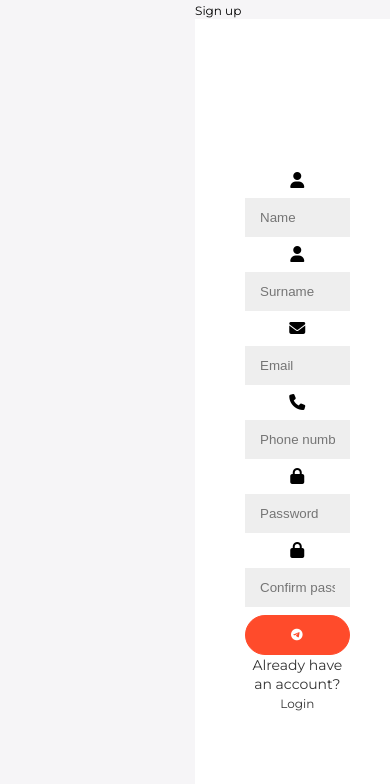
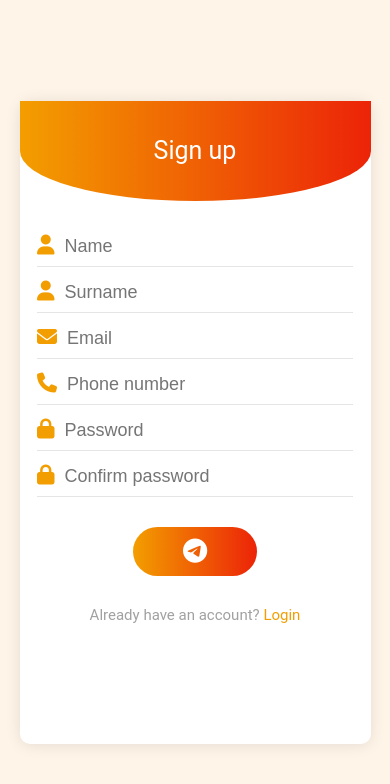
Before and after one commit to SeraajDV/Evently, a plain HTML site: page index.html in a window 390 px wide. Drawn offline with Linux system fonts and the light colour scheme.

Commit message:
changing the style

```diff
--- a/css/style.css
+++ b/css/style.css
@@ -1,227 +1,162 @@
+* {
+    margin: 0;
+    padding: 0;
+    box-sizing: border-box;
+}
 
-@import url('https://fonts.googleapis.com/css?family=Montserrat:400,800');
-
-* {
-	box-sizing: border-box;
+html {
+    font-size: 10px;
+    font-family: 'Roboto', sans-serif;
 }
 
 body {
-	background: #f6f5f7;
-	display: flex;
-	justify-content: center;
-	align-items: center;
-	flex-direction: column;
-	font-family: 'Montserrat', sans-serif;
-	height: 100vh;
-	margin: -20px 0 50px;
+    background-color: rgba(247, 149, 37, 0.1);
 }
 
-h1 {
-	font-weight: bold;
-	margin: 0;
+#wrapper {
+    width: 90%;
+    height: 100vh;
+    margin: 0 auto;
+    display: flex;
+    justify-content: center;
+    align-items: center;
 }
 
-h2 {
-	text-align: center;
+.form-container {
+    width: 100%;
+    max-width: 40rem;
+    background-color: #fff;
+    position: relative;
+    padding: 10rem 0;
+    box-shadow: 0 1px 1.5rem rgba(0, 0, 0, 0.1);
+    border-radius: 1rem;
+    z-index: 1;
 }
 
-p {
-	font-size: 14px;
-	font-weight: 100;
-	line-height: 20px;
-	letter-spacing: 0.5px;
-	margin: 20px 0 30px;
+.form-container::before {
+    content: '';
+    position: absolute;
+    top: 0;
+    left: 0;
+    width: 100%;
+    height: 30rem;
+    background: linear-gradient(to left, rgb(236, 35, 8), rgb(243, 158, 0));
+    border-bottom-right-radius: 100%;
+    border-bottom-left-radius: 100%;
+    z-index: -1;
 }
 
-span {
-	font-size: 12px;
-}
-
-a {
-	color: #333;
-	font-size: 14px;
-	text-decoration: none;
-	margin: 15px 0;
-}
-
-button {
-	border-radius: 20px;
-	border: 1px solid #FF4B2B;
-	background-color: #FF4B2B;
-	color: #FFFFFF;
-	font-size: 12px;
-	font-weight: bold;
-	padding: 12px 45px;
-	letter-spacing: 1px;
-	text-transform: uppercase;
-	transition: transform 80ms ease-in;
-}
-
-button:active {
-	transform: scale(0.95);
-}
-
-button:focus {
-	outline: none;
-}
-
-button.ghost {
-	background-color: transparent;
-	border-color: #FFFFFF;
+.form-heading {
+    color: #fff;
+    font-size: 2.5rem;
+    position: absolute;
+    top: 3.5rem;
+    left: 10rem;
 }
 
 form {
-	background-color: #FFFFFF;
-	display: flex;
-	align-items: center;
-	justify-content: center;
-	flex-direction: column;
-	padding: 0 50px;
-	height: 100%;
-	text-align: center;
+    transform: translateX(10rem);
+    padding: 2rem 0;
+    background-color: #fff;
+    border-radius: 1rem;
+    box-shadow: 0 1px 1.5rem rgba(0, 0, 0, 0.1);
 }
 
-input {
-	background-color: #eee;
-	border: none;
-	padding: 12px 15px;
-	margin: 8px 0;
-	width: 100%;
+.input-group {
+    width: 90%;
+    margin: 0 auto;
+    position: relative;
+    display: flex;
+    align-items: baseline;
 }
 
-.container {
-	background-color: #fff;
-	border-radius: 10px;
-  	box-shadow: 0 14px 28px rgba(0,0,0,0.25),
-			0 10px 10px rgba(0,0,0,0.22);
-	position: relative;
-	overflow: hidden;
-	width: 768px;
-	max-width: 100%;
-	min-height: 480px;
+.input-group input {
+    position: relative;
+    width: 100%;
+    padding: 1rem 0;
+    margin-top: 0.5rem;
+    border: none;
+    outline: none;
+    font-size: 1.8rem;
+    color: rgb(243, 158, 0);
 }
 
-.form-container {
-	position: absolute;
-	top: 0;
-	height: 100%;
-	transition: all 0.6s ease-in-out;
+.input-group > i{
+    font-size: 2rem;
+    margin-right: 1rem;
+    color: rgb(243, 158, 0);
 }
 
-.sign-in-container {
-	left: 0;
-	width: 50%;
-	z-index: 2;
+.input-group .bar{
+    position: absolute;
+    left: 0;
+    bottom: 0;
+    background-color: rgba(0, 0, 0, 0.1);
+    width: 100%;
+    height: 1px;
 }
 
-.container.right-panel-active .sign-in-container {
-	transform: translateX(100%);
+.input-group .bar::before {
+    content: '';
+    position: absolute;
+    background-color: rgb(243, 158, 0);
+    width: 0;
+    height: 2px;
+    transition: width 650ms;
 }
 
-.sign-up-container {
-	left: 0;
-	width: 50%;
-	opacity: 0;
-	z-index: 1;
+.input-group input:focus + .bar::before {
+    width: 100%;
 }
 
-.container.right-panel-active .sign-up-container {
-	transform: translateX(100%);
-	opacity: 1;
-	z-index: 5;
-	animation: show 0.6s;
+.input-group button {
+    margin: 3rem auto;
+    padding: 1rem 5rem;
+    background: linear-gradient(to left, rgb(236, 35, 8), rgb(243, 158, 0));
+    border: none;
+    color: #fff;
+    font-size: 2.5rem;
+    cursor: pointer;
+    border-radius: 3rem;
 }
 
-@keyframes show {
-	0%, 49.99% {
-		opacity: 0;
-		z-index: 1;
-	}
-
-	50%, 100% {
-		opacity: 1;
-		z-index: 5;
-	}
+.input-group button:focus,
+.input-group button:hover {
+    background: linear-gradient(to right, rgb(236, 35, 8), rgb(243, 158, 0));
 }
 
-.overlay-container {
-	position: absolute;
-	top: 0;
-	left: 50%;
-	width: 50%;
-	height: 100%;
-	overflow: hidden;
-	transition: transform 0.6s ease-in-out;
-	z-index: 100;
+.switch-login {
+    text-align: center;
 }
 
-.container.right-panel-active .overlay-container{
-	transform: translateX(-100%);
+.switch-login a {
+    text-decoration: none;
+    color: #a1a1a1;
+    font-size: 1.5rem;
 }
 
-.overlay {
-	background: #FF416C;
-	background: -webkit-linear-gradient(to right, #FF4B2B, #FF416C);
-	background: linear-gradient(to right, #FF4B2B, #FF416C);
-	background-repeat: no-repeat;
-	background-size: cover;
-	background-position: 0 0;
-	color: #FFFFFF;
-	position: relative;
-	left: -100%;
-	height: 100%;
-	width: 200%;
-  	transform: translateX(0);
-	transition: transform 0.6s ease-in-out;
+.switch-login span {
+    color: rgb(243, 158, 0);
 }
 
-.container.right-panel-active .overlay {
-  	transform: translateX(50%);
+.switch-login a span:hover {
+    padding-bottom: 2px;
+    border-bottom: 2px solid rgb(243, 158, 0);
 }
 
-.overlay-panel {
-	position: absolute;
-	display: flex;
-	align-items: center;
-	justify-content: center;
-	flex-direction: column;
-	padding: 0 40px;
-	text-align: center;
-	top: 0;
-	height: 100%;
-	width: 50%;
-	transform: translateX(0);
-	transition: transform 0.6s ease-in-out;
+@media screen and (max-width: 700px) {
+    .form-container::before {
+        height: 10rem;
+    }
+
+    .form-heading {
+        left: 50%;
+        transform: translate(-50%);
+    }
+
+    form {
+        border-radius: initial;
+        transform: initial;
+        box-shadow: none;
+    }
 }
-
-.overlay-left {
-	transform: translateX(-20%);
-}
-
-.container.right-panel-active .overlay-left {
-	transform: translateX(0);
-}
-
-.overlay-right {
-	right: 0;
-	transform: translateX(0);
-}
-
-.container.right-panel-active .overlay-right {
-	transform: translateX(20%);
-}
-
-.social-container {
-	margin: 20px 0;
-}
-
-.social-container a {
-	border: 1px solid #DDDDDD;
-	border-radius: 50%;
-	display: inline-flex;
-	justify-content: center;
-	align-items: center;
-	margin: 0 5px;
-	height: 40px;
-	width: 40px;
-}
```
